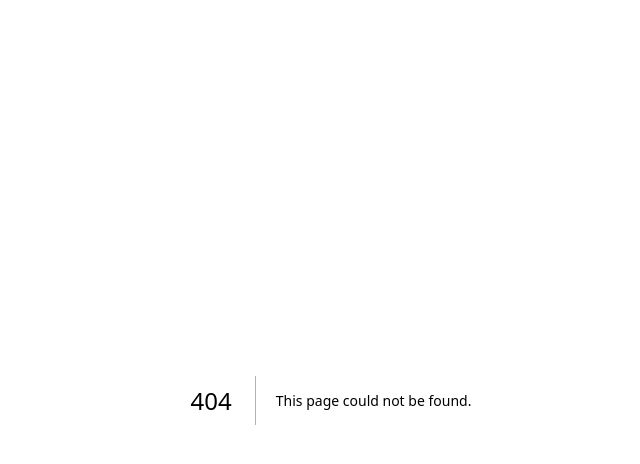
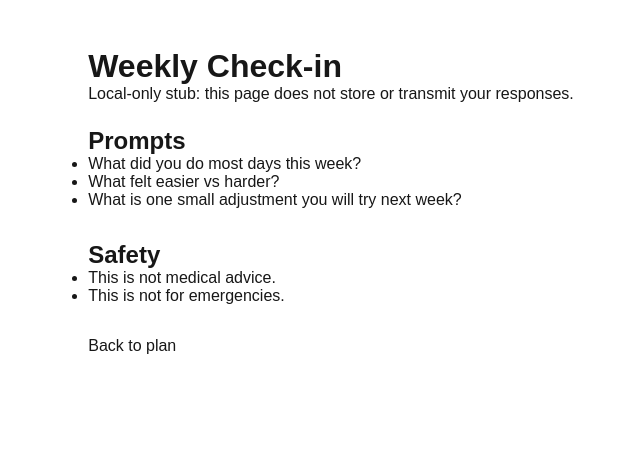
Before and after one commit to raak-tech/PTS, a Next.js app in the folder apps/web/: page /check-in in a window 1280 px wide. Before the commit this address had no page. Shown: the top 464 px of the page, without its empty margins (309-949 px from the left). Built offline with nearby package versions, Linux system fonts and the light colour scheme.

Commit message:
feat: add weekly check-in stub page and e2e coverage

```diff
--- /dev/null
+++ b/apps/web/src/app/check-in/page.tsx
@@ -0,0 +1,34 @@
+import Link from "next/link";
+
+export default function WeeklyCheckInPage() {
+  return (
+    <main style={{ maxWidth: 800, margin: "0 auto", padding: "48px 24px" }}>
+      <h1>Weekly Check-in</h1>
+
+      <p style={{ maxWidth: 680 }}>
+        Local-only stub: this page does not store or transmit your responses.
+      </p>
+
+      <section style={{ marginTop: 24 }}>
+        <h2>Prompts</h2>
+        <ul>
+          <li>What did you do most days this week?</li>
+          <li>What felt easier vs harder?</li>
+          <li>What is one small adjustment you will try next week?</li>
+        </ul>
+      </section>
+
+      <section style={{ marginTop: 32 }}>
+        <h2>Safety</h2>
+        <ul>
+          <li>This is not medical advice.</li>
+          <li>This is not for emergencies.</li>
+        </ul>
+      </section>
+
+      <p style={{ marginTop: 32 }}>
+        <Link href="/plan">Back to plan</Link>
+      </p>
+    </main>
+  );
+}
```
Also changed, not shown: apps/web/src/app/plan/page.tsx (+4 -1 lines), 2 other files (tests, documents, lock files or other folders).
